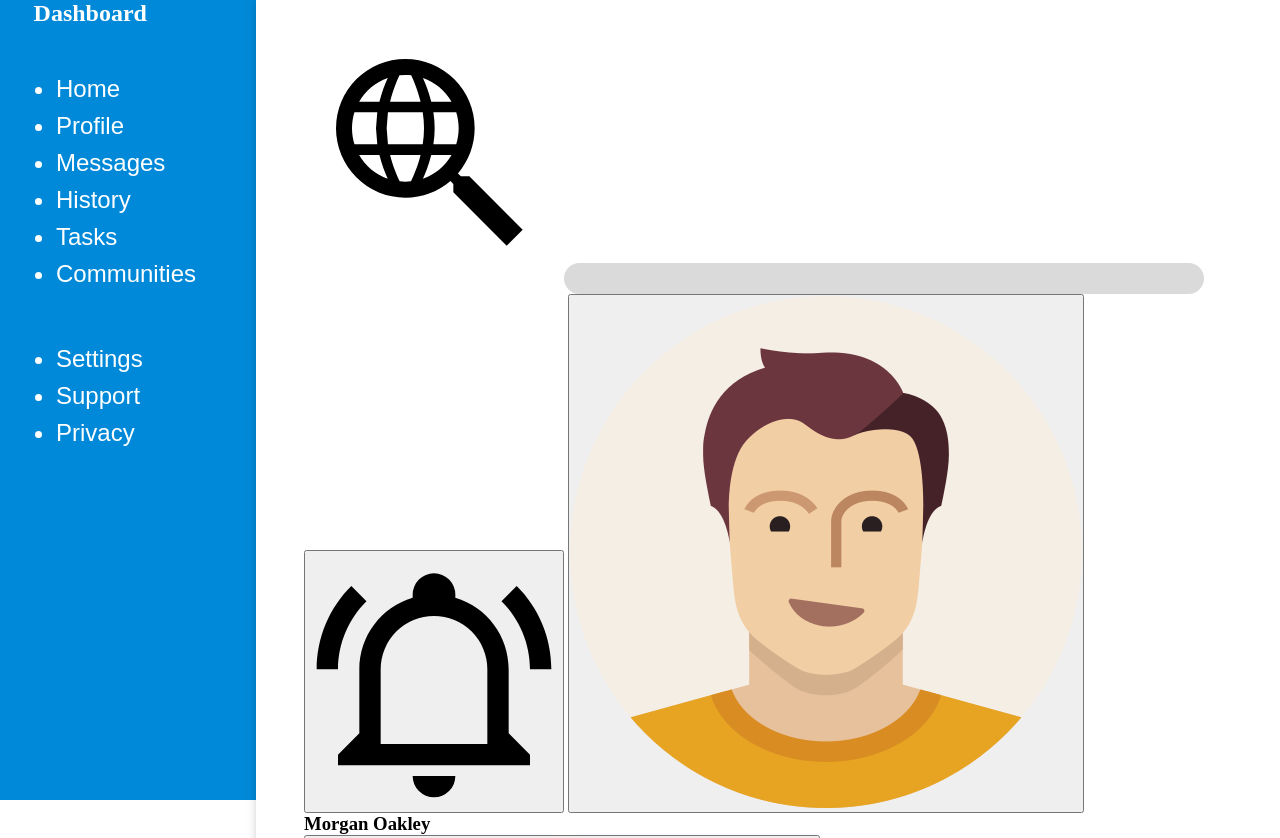
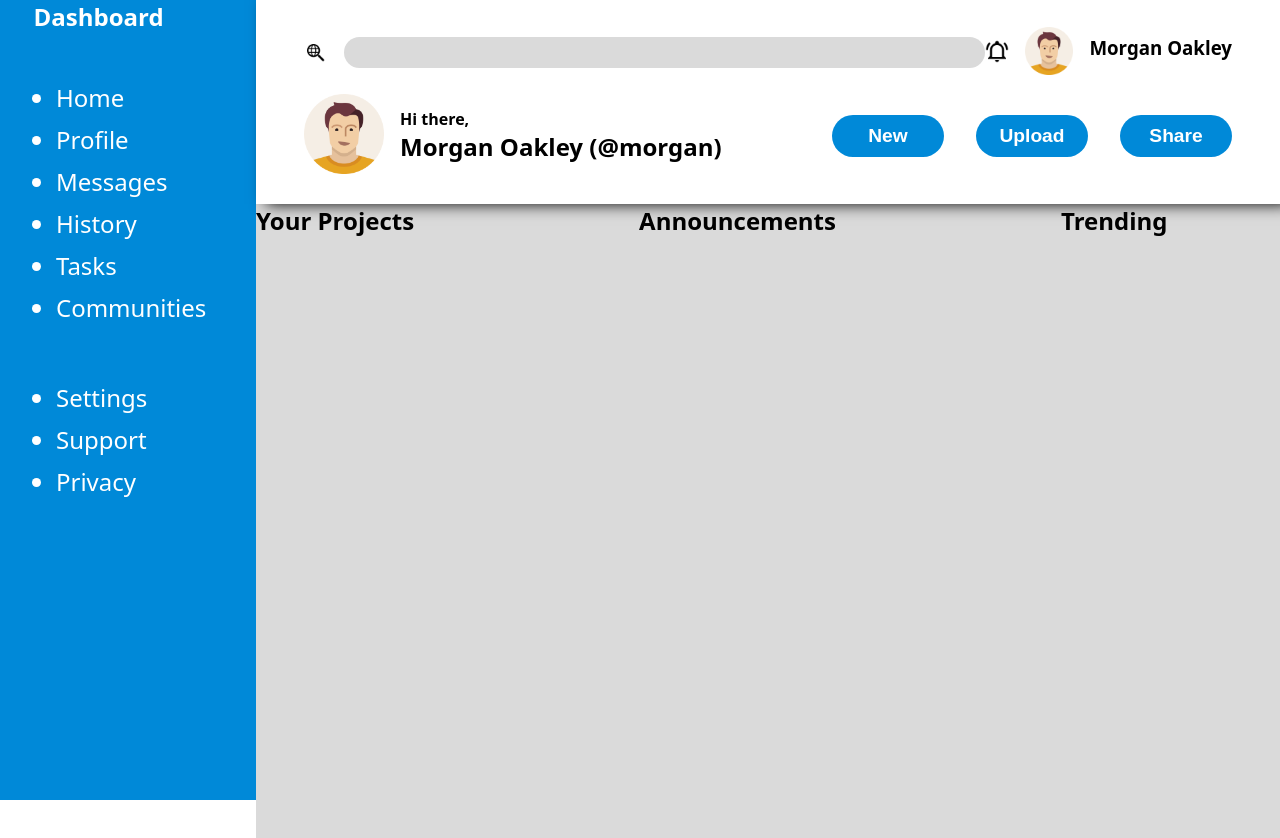
Before and after one commit to makyiabonner/admin-dash, a plain HTML site: page index.html in a window 1280 px wide. Shown: the top 838 px of the page. Drawn offline with Linux system fonts and the light colour scheme.

Commit message:
refactor navbar

```diff
--- a/style.css
+++ b/style.css
@@ -11,6 +11,10 @@
     margin: 0;
     padding: 0;
     box-sizing: border-box;
+}
+
+body{
+    font-family: system-ui, -apple-system, BlinkMacSystemFont, 'Segoe UI', Roboto, Oxygen, Ubuntu, Cantarell, 'Open Sans', 'Helvetica Neue', sans-serif;
 }
 
 main{
@@ -38,12 +42,14 @@ aside *{
 }
 
 aside > ul > li{
-    font-family: Arial, Helvetica, sans-serif;
     margin-bottom: 9px;
     font-size: 1.5em;
 }
 nav{
     grid-area: navbar;
+    display: flex;
+    flex-direction: column;
+    gap: 1rem;
     box-shadow: 10px 0px 15px black;
     padding: 1.7rem 3rem;
     z-index: 1;
@@ -52,13 +58,64 @@ section{
     display: flex;
     justify-content: space-between;
 }
-form > input{
-    max-width: 40rem;
+nav > div:first-of-type{
+    display: flex;
+    justify-content: space-between;
+    align-items: center;
+}
+.nav-notifications{
+    display: flex;
+    align-items: center;
+    gap: 1rem;
+}
+.nav-notifications > h3{
+    margin-bottom: .6rem;
+}
+.left-nav{
+    display: flex;
+    align-items: center;
+    gap: 1rem;
+}
+.left-nav .avatar{
+    width: 5rem;
+}
+.avatar {
+    width: 3rem;
+}
+.btn{
+    background-color: transparent;
+    width: auto;
+    border: none;
+    cursor: pointer;
+}
+.nav-form{
+    display: flex;
+    height: fit-content;
+    gap: 1rem;
+    max-width: 60rem;
+    flex: 1;
+}
+.nav-form > label{
+    display: flex;
+    align-items: center;
+}
+.nav-form > label > img{
+    height: fit-content;
+    width: 1.5rem;
+}
+.nav-form > input{
     width: 100%;
     padding: .5rem;
     border-radius: 20px;
     border: none;
     background-color: var(--backdrop-color);
+}
+.icon-btn{
+    border: none;
+    background-color: transparent;
+}
+.icon-btn > img{
+    width: 1.5rem;
 }
 .nav-btn-wrapper{
     display: flex;
```
